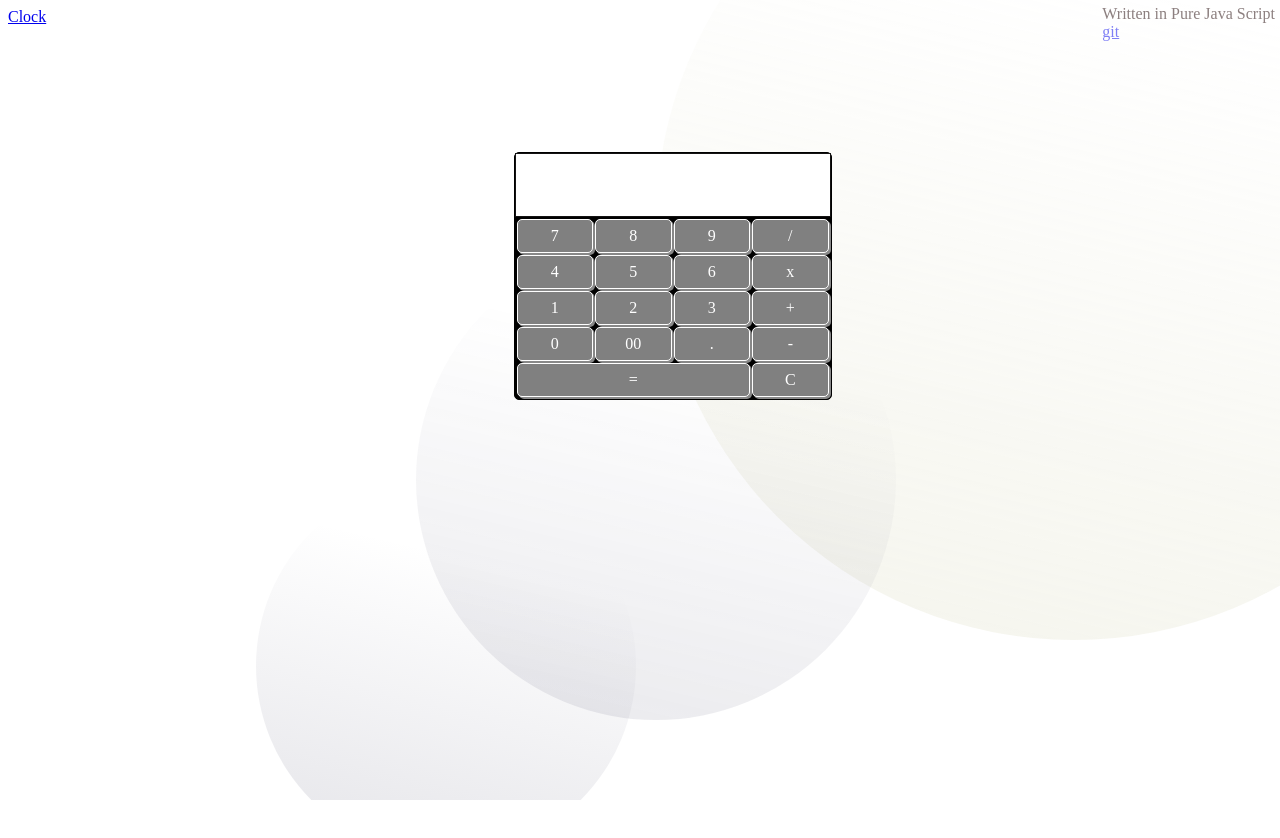
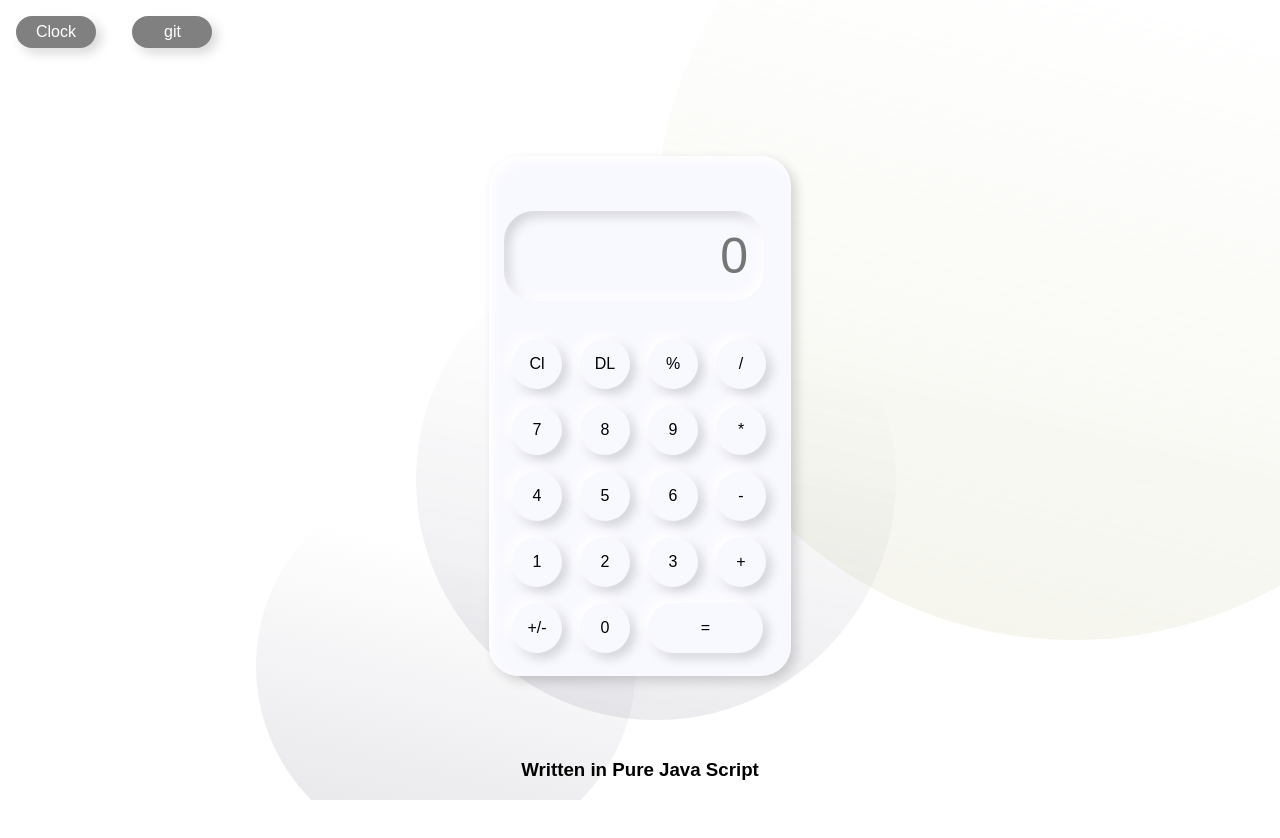
Before and after one commit to mailtodanish/Calculator-in-JS, a plain HTML site: page index.html in a window 1280 px wide. Before the commit the page ends 800 px from the top, so only its background shows below. Drawn offline with nearby package versions, Linux system fonts and the light colour scheme.

Commit message:
improved css

```diff
--- a/index.html
+++ b/index.html
@@ -6,50 +6,39 @@
     <title>Calculator in JS</title>
     <link rel="stylesheet" href="main.css" class="css">
     <script src="https://ajax.googleapis.com/ajax/libs/jquery/3.5.1/jquery.min.js"></script>
-    <script src="main.js"></script>
 </head>
 <body>
-    <a href="https://mailtodanish.github.io/analog-clock/">Clock</a>
-    <div class="calculator">
-
-   <input id="CalcInput" type="text" class="cal">
-   <table>
-       <tr>
-           <td class="cell">7</td>
-           <td class="cell">8</td>
-           <td class="cell">9</td>
-           <td class="cell">/</td>
-       </tr>
-       <tr>
-        <td class="cell">4</td>
-        <td class="cell">5</td>
-        <td class="cell">6</td>
-        <td class="cell">x</td>
-    </tr>
-    <tr>
-        <td class="cell">1</td>
-        <td class="cell">2</td>
-        <td class="cell">3</td>
-        <td class="cell">+</td>
-    </tr>
-    <tr>
-        <td class="cell">0</td>
-        <td class="cell">00</td>
-        <td class="cell">.</td>
-        <td class="cell">-</td>
-    </tr>
-    <tr>
-        <td class="cell" colspan="3">=</td>
-        <td class="cell">C</td>
-    </tr>
-   </table>
-</div>
-<div class="msg">
-    Written in Pure Java Script<br>
-    <a href="https://github.com/mailtodanish?tab=repositories">git</a>
-</div>
-<img class="big-circle" src="./img/big-eclipse.svg" alt="" />
-<img class="medium-circle" src="./img/mid-eclipse.svg" alt="" />
-<img class="small-circle" src="./img/small-eclipse.svg" alt="" />
+    <button class="links"><a href="https://mailtodanish.github.io/analog-clock/">Clock</a></button>
+    <button class="links"><a href="https://github.com/mailtodanish?tab=repositories">git</a></button>
+     <div class="container">
+        <div class="claulator">
+            <input type="text" placeholder="0" id="inputscreen">
+              <button onclick="pressAllClear()">Cl</button>
+              <button onclick="del()">DL</button>
+              <button onclick="display('%')">%</button>
+              <button onclick="display('/')">/</button>
+              <button onclick="display('7')">7</button>
+              <button onclick="display('8')">8</button>
+              <button onclick="display('9')">9</button>
+              <button onclick="display('*')">*</button>
+              <button onclick="display('4')">4</button>
+              <button onclick="display('5')">5</button>
+              <button onclick="display('6')">6</button>
+              <button onclick="display('-')">-</button>
+              <button onclick="display('1')">1</button>
+              <button onclick="display('2')">2</button>
+              <button onclick="display('3')">3</button>
+              <button onclick="display('+')">+</button>
+              <button onclick="display('+/-')">+/-</button>
+              <button onclick="display('0')">0</button>
+              <!-- <button onclick="display('.')">.</button> -->
+              <button onclick="calculate()" class="equal">=</button>
+            </div>
+            <h3 class="heading">Written in Pure Java Script</h3>
+        </div>
+        <img class="big-circle" src="./img/big-eclipse.svg" alt="" />
+       <img class="medium-circle" src="./img/mid-eclipse.svg" alt="" />
+        <img class="small-circle" src="./img/small-eclipse.svg" alt="" />
+        <script src="main.js"></script>
 </body>
 </html>
--- a/main.css
+++ b/main.css
@@ -1,84 +1,86 @@
-.calculator{
-   margin-top: 10%;
-   margin-left: 40%;
-   width: 25%;
-   position: relative;
-   background-size: 100%;
-   border:1px solid black;
-   background: black;
-   border-radius: 5px;
+:root{
+    --white-color:#fff;
+    --background-color:#F8F8FF;
+    --grey-color:grey;
+}
+*{
+    margin: 0;
+    padding: 0;
+    box-sizing: border-box;
+    outline: none;
+    font-family: sans-serif;
+
+}
+.container{
+    height: 100vh;
+    display: flex;
+    justify-content: center;
+    align-items: center;
+}
+.claulator{
+    margin-top: -6rem;
+    display: grid;
+    padding: 15px;
+    border-radius: 30px;
+    overflow: hidden;
+    background-color: var(--background-color);
+    box-shadow: inset 5px 5px 12px var(--white-color),
+                       5px 5px 12px rgba(0,0,0,0.16);
+
+    grid-template-columns: repeat(4,68px);
 
 }
 
-.calculator span{
+input{
+    grid-column: span 4;
+    height: 90px;
+    width: 260px;
+    border: none;
+    border-radius: 30px;
+    font-size: 50px;
+    text-align: end;
+    padding: 1rem;
+    margin-top: 40px;
+    margin-bottom: 30px;
+    background-color: var(--background-color);
+    box-shadow: inset -5px -5px 12px var(--white-color),
+                inset 5px 5px 12px rgba(0,0,0,0.16);
+}
+button{
+    height: 50px;
+    width: 50px;
+    border: none;
+    border-radius: 50%;
+    background-color: var(--background-color);
+    box-shadow:  -5px -5px 12px var(--white-color),
+                    5px 5px 12px rgba(0,0,0,0.16);
 
-    position:relative;
-    background:black;
-    color : white;
-    width: 100%;
-    height: 5vh;
-    display: block;
-    text-align: center;
+    margin: 8px;
+    font-size: 16px;
 
 }
-.calculator input{
-    position: relative;
-    background-size: 100%;
-    width:100%;
-    height:8vh;
-    border:1px solid rgb(20, 19, 19);
-    display: block;
-    box-sizing: border-box;
-    text-align: right;
-
+.links{
+    width: 5rem;
+    height: 2rem;
+    margin: 1rem;
+    border-radius: 1rem;
+    background-color: var(--grey-color);
+    transition: 0.5s ease-in-out;
 }
-.calculator table{
-    position: relative;
-    width:100%;
-    box-sizing: border-box;
-    margin:auto;
-    table-layout: fixed;
+.links:hover{
+    transform: translateY(-3px);
 }
-
-.calculator td{
-    border:1px solid white;
-    text-align: center;
-    border-radius: 5px;
-    padding: 7px;
-    cursor: pointer;
-    max-width: 10px;
-    border-spacing: 5px 2px;
-    border-collapse: separate;
-    color:white;
-    background:gray;
-    box-shadow: 2px 2px #888888;
+.links a{
+    text-decoration: none;
+    color: var(--white-color);
 }
-
-.calculator td:hover{
-    border:1px solid white;
-    text-align: center;
-    border-radius: 5px;
-    padding: 7px;
-    cursor: pointer;
-    max-width: 10px;
-    border-spacing: 5px 2px;
-    border-collapse: separate;
-    color:white;
-    background:pink;
-    box-shadow: 2px 2px white;
+.equal{
+    width: 115px;
+    border-radius: 40px;
+    background-color: var(--background-color);
+    box-shadow:  -5px -5px 12px var(--white-color),
+                    5px 5px 12px rgba(0,0,0,0.16);
 }
-.msg {
-    /* right: -1px; */
-    /* left: -1px; */
-    float: right;
-    position: fixed;
-    top: 5px;
-    right: 5px;
-    opacity: 0.5;
-    z-index: 99;
-    color: #1b0000;
-}
-
 .big-circle {
     position: absolute;
     top: 0px;
@@ -101,3 +103,7 @@
     left: 20%;
     z-index: -1;
 }
+.heading{
+    position: absolute;
+    bottom: 1.2rem;
+}
--- a/main.js
+++ b/main.js
@@ -1,60 +1,25 @@
-$(document).ready(function(){
+//
 
-    $(".cell").click(function(){
-      let v = $(this).text();
-      let input = $("#CalcInput").val();
-      if (v == "C") {
-        input ="";
-      }
-      else if (v != "=") {
-      if (input != ""){
-          previous_input = input[input.length -1];
-          decimal=false
-          if(v=="."){
-            // if decimal exist
 
-            Array.from(input).forEach(element => {
-                if (element == "."){
-                  decimal = true
-                }
-                if(isNaN(element) && element != "."){
-                  decimal = false
-                }
-              });
-          }
-          if(!isNaN(previous_input) && decimal==false)
-          {
-                input = `${input}${v}`;
-          }
-          if(isNaN(previous_input) && !isNaN(v) && decimal==false)
-          {
-                input = `${input}${v}`;
-          }
-          if(decimal==true && v!=".")
-          {
-            input = `${input}${v}`;
-          }
+var outputScreen=document.getElementById('inputscreen');
 
-      }else{
-        input = v;
-      }
+function display(num){
+    outputScreen.value = outputScreen.value+num;
+}
+
+function calculate(){
+    try{
+        outputScreen.value=eval(outputScreen.value);
     }
-    else
-    {
-       input = eval(input.replace("x","*")) ;
+    catch(err){
+        alert("Invalid");
     }
+}
 
-     $("#CalcInput").val(input);
-    });
-
-    $(".cell").on({
-        mouseenter: function(){
-            $(this).addClass();
-            $(this).removeClass();
-        },
-        mouseleave: function(){
-            $(this).addClass();
-            $(this).removeClass();
-        }
-    });
-  });
+function pressAllClear() {
+    outputScreen.value=outputScreen.value.slice(0,-15);
+    // outputScreen.innerText='';
+  }
+function del(){
+    outputScreen.value=outputScreen.value.slice(0,-1);
+}
```
Also changed, not shown: img/moon.png (added), img/sun.png (added).
